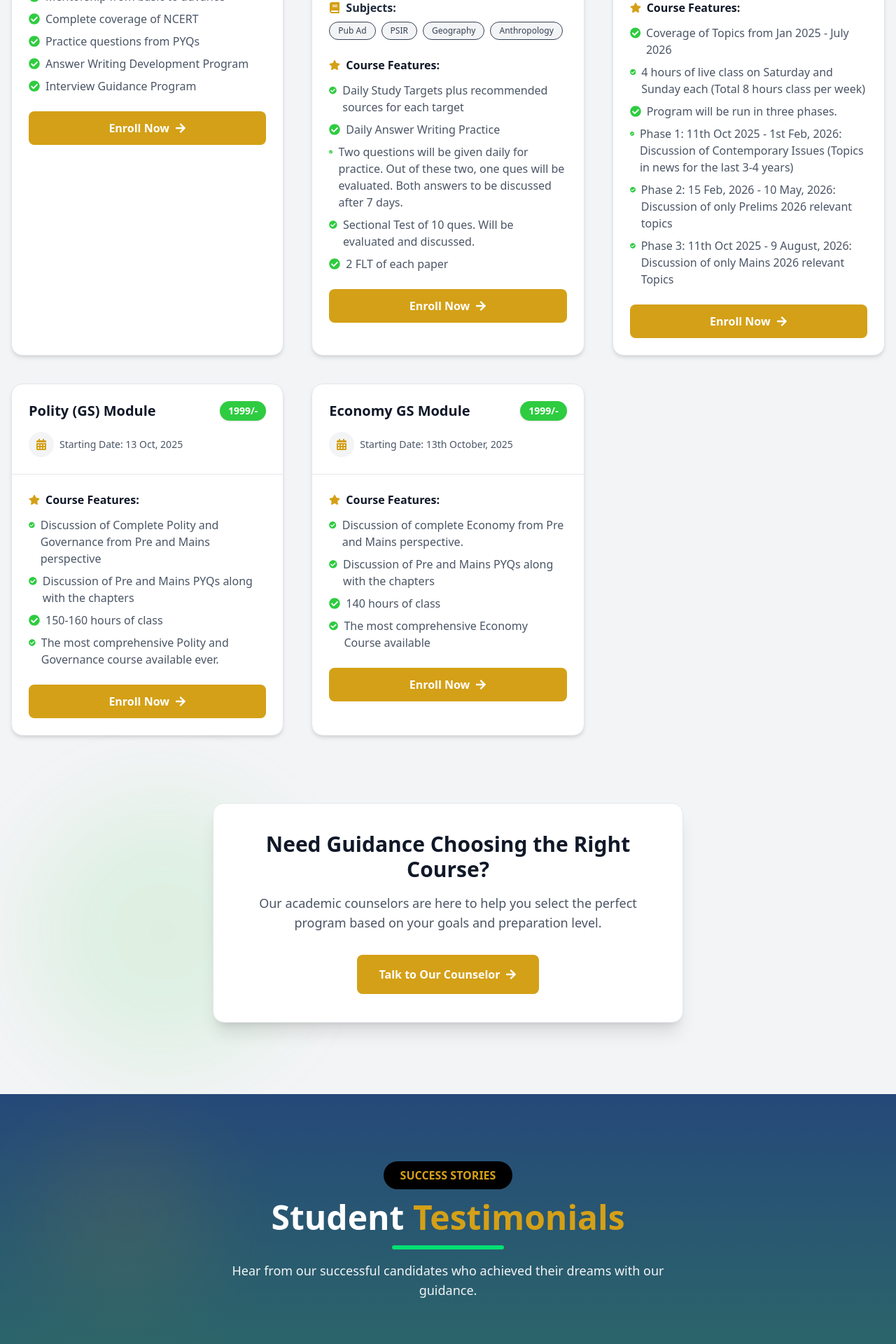
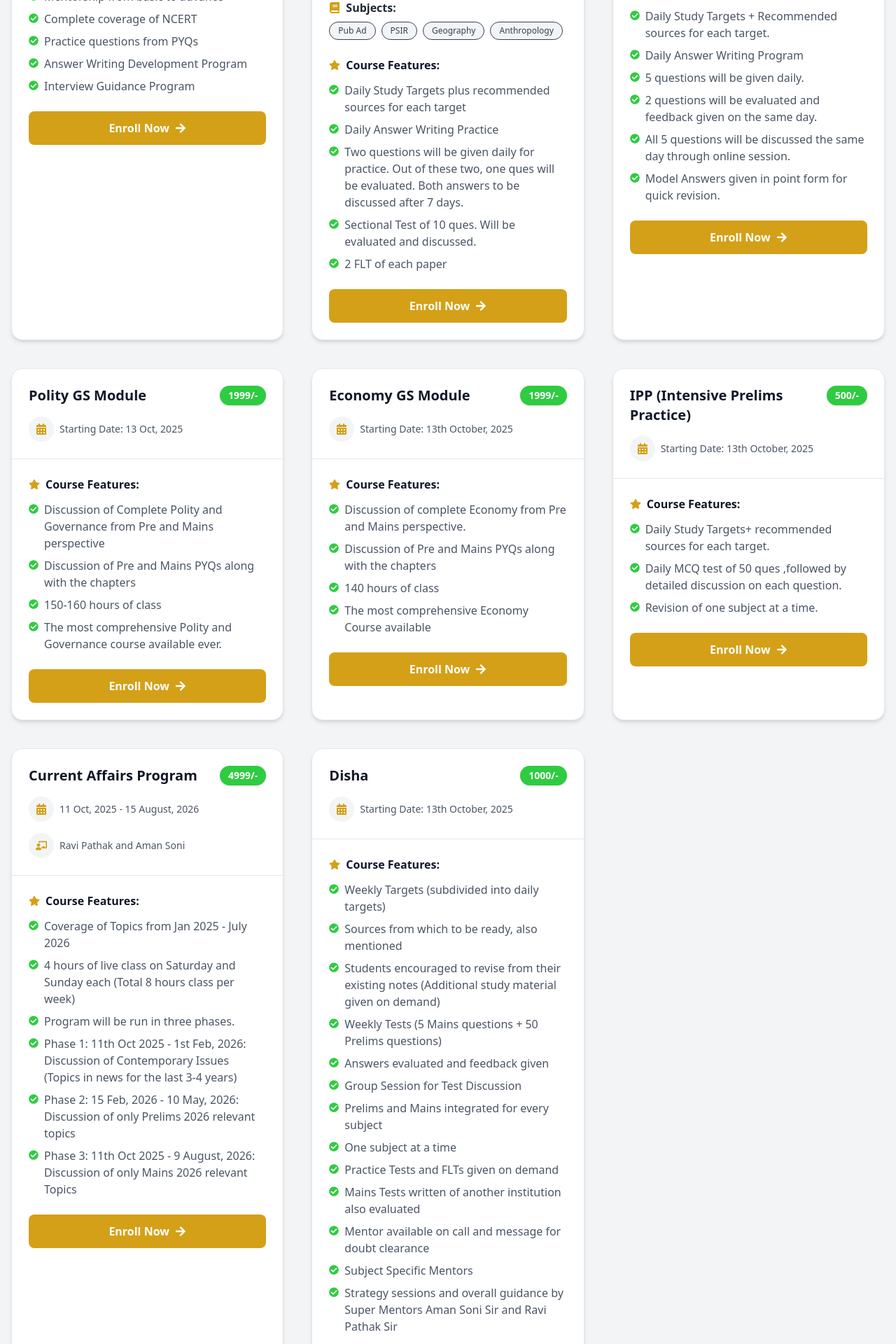
Before and after one commit to kalyandoki/Neenv-Landing-Page, a React (Vite) app: page / in a window 1280 px wide. Shown: the part 2660-4580 px from the top of the page at 70% size. Built offline with nearby package versions, Linux system fonts and the light colour scheme.

Commit message:
Neenv-IAS

```diff
--- a/src/components/ContactUs.jsx
+++ b/src/components/ContactUs.jsx
@@ -11,6 +11,7 @@ import {
   FaYoutube,
   FaCommentAlt,
 } from "react-icons/fa";
+import { FaXTwitter } from "react-icons/fa6";
 import { MdLocationOn, MdAccessTime } from "react-icons/md";
 
 const ContactUs = () => {
@@ -149,16 +150,36 @@ const ContactUs = () => {
                   Follow Us
                 </h4>
                 <div className="flex space-x-3">
-                  <a className="w-10 h-10 rounded-full bg-gray-100 flex items-center justify-center text-[#1877F2] hover:bg-[#1877F2] hover:text-white transition">
+                  <a
+                    href="https://www.facebook.com/share/14JVZbKhEmW/"
+                    target="_blank"
+                    rel="noopener noreferrer"
+                    className="w-10 h-10 rounded-full bg-gray-100 flex items-center justify-center text-[#1877F2] hover:bg-[#1877F2] hover:text-white transition"
+                  >
                     <FaFacebookF size={22} />
                   </a>
-                  <a className="w-10 h-10 rounded-full bg-gray-100 flex items-center justify-center text-[#1DA1F2] hover:bg-[#1DA1F2] hover:text-white transition">
-                    <FaTwitter size={22} />
+                  <a
+                    href="https://x.com/amansoni0907?t=UbljtlnD-pEOo98l9Zxxaw&s=09"
+                    target="_blank"
+                    rel="noopener noreferrer"
+                    className="w-10 h-10 rounded-full bg-gray-100 flex items-center justify-center text-[#000000] hover:bg-[#000] hover:text-white transition"
+                  >
+                    <FaXTwitter size={22} />
                   </a>
-                  <a className="w-10 h-10 rounded-full bg-gray-100 flex items-center justify-center text-[#E4405F] hover:bg-[#E4405F] hover:text-white transition">
+                  <a
+                    href="https://www.instagram.com/amansoni0907?igsh=NmNhMndpZXBuZ2Jv"
+                    target="_blank"
+                    rel="noopener noreferrer"
+                    className="w-10 h-10 rounded-full bg-gray-100 flex items-center justify-center text-[#E4405F] hover:bg-[#E4405F] hover:text-white transition"
+                  >
                     <FaInstagram size={22} />
                   </a>
-                  <a className="w-10 h-10 rounded-full bg-gray-100 flex items-center justify-center text-[#FF0000] hover:bg-[#FF0000] hover:text-white transition">
+                  <a
+                    href="https://youtube.com/playlist?list=PLsL82bR4GX4yxkO_H5orTADxfqm9ghVyG&si=aZP-Py7fKjD2lFpA"
+                    target="_blank"
+                    rel="noopener noreferrer"
+                    className="w-10 h-10 rounded-full bg-gray-100 flex items-center justify-center text-[#FF0000] hover:bg-[#FF0000] hover:text-white transition"
+                  >
                     <FaYoutube size={22} />
                   </a>
                 </div>
--- a/src/components/Courses.jsx
+++ b/src/components/Courses.jsx
@@ -45,23 +45,24 @@ const Courses = () => {
     },
     {
       id: 3,
-      title: "Current Affairs Program",
-      category: "current",
-      price: "4999/-",
-      duration: "11 Oct, 2025 - 15 August, 2026",
-      faculty: "Ravi Pathak and Aman Soni",
+      title: "DAP (Daily Answer Writing Practice)",
+      category: "gs",
+      price: "1000/-",
+      duration: "Starting Date: 13th October, 2025",
+      faculty: "",
       features: [
-        "Coverage of Topics from Jan 2025 - July 2026",
-        "4 hours of live class on Saturday and Sunday each (Total 8 hours class per week)",
-        "Program will be run in three phases.",
-        "Phase 1: 11th Oct 2025 - 1st Feb, 2026: Discussion of Contemporary Issues (Topics in news for the last 3-4 years)",
-        "Phase 2: 15 Feb, 2026 - 10 May, 2026: Discussion of only Prelims 2026 relevant topics",
-        "Phase 3: 11th Oct 2025 - 9 August, 2026: Discussion of only Mains 2026 relevant Topics",
+        "Daily Study Targets + Recommended sources for each target.",
+        "Daily Answer Writing Program",
+        "5 questions will be given daily.",
+        "2 questions will be evaluated and feedback given on the same day.",
+        "All 5 questions will be discussed the same day through online session.",
+        "Model Answers given in point form for quick revision.",
       ],
     },
+
     {
       id: 4,
-      title: "Polity (GS) Module",
+      title: "Polity GS Module",
       category: "gs",
       price: "1999/-",
       duration: "Starting Date: 13 Oct, 2025",
@@ -85,6 +86,58 @@ const Courses = () => {
         "Discussion of Pre and Mains PYQs along with the chapters",
         "140 hours of class",
         "The most comprehensive Economy Course available",
+      ],
+    },
+    {
+      id: 6,
+      title: "IPP (Intensive Prelims Practice)",
+      category: "gs",
+      price: "500/-",
+      duration: "Starting Date: 13th October, 2025",
+      faculty: "",
+      features: [
+        "Daily Study Targets+ recommended sources for each target.",
+        "Daily MCQ test of 50 ques ,followed by detailed discussion on each question.",
+        "Revision of one subject at a time.",
+      ],
+    },
+    {
+      id: 7,
+      title: "Current Affairs Program",
+      category: "current",
+      price: "4999/-",
+      duration: "11 Oct, 2025 - 15 August, 2026",
+      faculty: "Ravi Pathak and Aman Soni",
+      features: [
+        "Coverage of Topics from Jan 2025 - July 2026",
+        "4 hours of live class on Saturday and Sunday each (Total 8 hours class per week)",
+        "Program will be run in three phases.",
+        "Phase 1: 11th Oct 2025 - 1st Feb, 2026: Discussion of Contemporary Issues (Topics in news for the last 3-4 years)",
+        "Phase 2: 15 Feb, 2026 - 10 May, 2026: Discussion of only Prelims 2026 relevant topics",
+        "Phase 3: 11th Oct 2025 - 9 August, 2026: Discussion of only Mains 2026 relevant Topics",
+      ],
+    },
+    {
+      id: 8,
+      title: "Disha",
+      category: "gs",
+      price: "1000/-",
+      duration: "Starting Date: 13th October, 2025",
+      faculty: "",
+      features: [
+        "Weekly Targets (subdivided into daily targets)",
+        "Sources from which to be ready, also mentioned",
+        "Students encouraged to revise from their existing notes (Additional study material given on demand)",
+        "Weekly Tests (5 Mains questions + 50 Prelims questions)",
+        "Answers evaluated and feedback given",
+        "Group Session for Test Discussion",
+        "Prelims and Mains integrated for every subject",
+        "One subject at a time",
+        "Practice Tests and FLTs given on demand",
+        "Mains Tests written of another institution also evaluated",
+        "Mentor available on call and message for doubt clearance",
+        "Subject Specific Mentors",
+        "Strategy sessions and overall guidance by Super Mentors Aman Soni Sir and Ravi Pathak Sir",
       ],
     },
   ];
@@ -389,8 +442,11 @@ const Courses = () => {
                         key={index}
                         className="flex items-start text-gray-600"
                       >
-                        <FaCheckCircle className="text-[#2ECC40] mt-1 mr-2" />
-                        <span>{feature}</span>
+                        <FaCheckCircle
+                          size={14} // fixed size
+                          className="text-[#2ECC40] mt-1 mr-2 flex-shrink-0"
+                        />
+                        {feature}
                       </li>
                     ))}
                   </ul>
--- a/src/components/Faculty.jsx
+++ b/src/components/Faculty.jsx
@@ -266,10 +266,20 @@ const Faculty = () => {
                     </div>
                   )}
                   <div className="flex space-x-3">
-                    <a className="w-10 h-10 rounded-full bg-gray-100 flex items-center justify-center text-[#FF0000] hover:bg-[#FF0000] hover:text-white transition">
+                    <a
+                      href="https://youtube.com/playlist?list=PLsL82bR4GX4yxkO_H5orTADxfqm9ghVyG&si=aZP-Py7fKjD2lFpA"
+                      target="_blank"
+                      rel="noopener noreferrer"
+                      className="w-10 h-10 rounded-full bg-gray-100 flex items-center justify-center text-[#FF0000] hover:bg-[#FF0000] hover:text-white transition"
+                    >
                       <FaYoutube size={22} />
                     </a>
-                    <a className="w-10 h-10 rounded-full bg-gray-100 flex items-center justify-center text-[#E4405F] hover:bg-[#E4405F] hover:text-white transition">
+                    <a
+                      href="https://www.instagram.com/amansoni0907?igsh=NmNhMndpZXBuZ2Jv"
+                      target="_blank"
+                      rel="noopener noreferrer"
+                      className="w-10 h-10 rounded-full bg-gray-100 flex items-center justify-center text-[#E4405F] hover:bg-[#E4405F] hover:text-white transition"
+                    >
                       <FaInstagram size={22} />
                     </a>
                   </div>
--- a/src/components/Footer.jsx
+++ b/src/components/Footer.jsx
@@ -10,6 +10,7 @@ import {
   FaWhatsapp,
   FaMapMarkerAlt,
 } from "react-icons/fa";
+import { FaXTwitter } from "react-icons/fa6";
 import NeevnLogo from "../assets/images/Neenv-IAS.png";
 
 const Footer = () => {
@@ -78,16 +79,36 @@ const Footer = () => {
               </a>
             </div> */}
             <div className="flex space-x-3">
-              <a className="w-10 h-10 rounded-full bg-gray-100 flex items-center justify-center text-[#1877F2] hover:bg-[#1877F2] hover:text-white transition">
+              <a
+                href="https://www.facebook.com/share/14JVZbKhEmW/"
+                target="_blank"
+                rel="noopener noreferrer"
+                className="w-10 h-10 rounded-full bg-gray-100 flex items-center justify-center text-[#1877F2] hover:bg-[#1877F2] hover:text-white transition"
+              >
                 <FaFacebookF size={22} />
               </a>
-              <a className="w-10 h-10 rounded-full bg-gray-100 flex items-center justify-center text-[#1DA1F2] hover:bg-[#1DA1F2] hover:text-white transition">
-                <FaTwitter size={22} />
+              <a
+                href="https://x.com/amansoni0907?t=UbljtlnD-pEOo98l9Zxxaw&s=09"
+                target="_blank"
+                rel="noopener noreferrer"
+                className="w-10 h-10 rounded-full bg-gray-100 flex items-center justify-center text-[#000000] hover:bg-[#000] hover:text-white transition"
+              >
+                <FaXTwitter size={22} />
               </a>
-              <a className="w-10 h-10 rounded-full bg-gray-100 flex items-center justify-center text-[#E4405F] hover:bg-[#E4405F] hover:text-white transition">
+              <a
+                href="https://www.instagram.com/amansoni0907?igsh=NmNhMndpZXBuZ2Jv"
+                target="_blank"
+                rel="noopener noreferrer"
+                className="w-10 h-10 rounded-full bg-gray-100 flex items-center justify-center text-[#E4405F] hover:bg-[#E4405F] hover:text-white transition"
+              >
                 <FaInstagram size={22} />
               </a>
-              <a className="w-10 h-10 rounded-full bg-gray-100 flex items-center justify-center text-[#FF0000] hover:bg-[#FF0000] hover:text-white transition">
+              <a
+                href="https://youtube.com/playlist?list=PLsL82bR4GX4yxkO_H5orTADxfqm9ghVyG&si=aZP-Py7fKjD2lFpA"
+                target="_blank"
+                rel="noopener noreferrer"
+                className="w-10 h-10 rounded-full bg-gray-100 flex items-center justify-center text-[#FF0000] hover:bg-[#FF0000] hover:text-white transition"
+              >
                 <FaYoutube size={22} />
               </a>
             </div>
@@ -212,18 +233,17 @@ const Footer = () => {
               &copy; {new Date().getFullYear()} Neenv IAS. All rights reserved.
             </p>
             <div className="flex space-x-6">
-              <a
-                href="#"
-                className="text-gray-500 hover:text-white transition-colors"
-              >
-                Privacy Policy
-              </a>
-              <a
-                href="#"
-                className="text-gray-500 hover:text-white transition-colors"
-              >
-                Terms of Service
-              </a>
+              <p className="text-gray-500 mb-4 md:mb-0">
+                Developed by{" "}
+                <a
+                  href="https://mannschaftit.com/"
+                  target="_blank"
+                  rel="noopener noreferrer"
+                  className="text-[#2ECC40] hover:underline"
+                >
+                  Mannschaft Infotech
+                </a>
+              </p>
             </div>
           </div>
         </div>
--- a/src/components/Testimonials.jsx
+++ b/src/components/Testimonials.jsx
@@ -23,70 +23,70 @@ const Testimonials = () => {
       name: "Vasu Aggarwal",
       role: "AIR-172, JKPS 2023",
       content:
-        "Neenv IAS has been instrumental in my success. The faculty's guidance and the comprehensive study material helped me crack the exam in my first attempt. I'm especially grateful for the answer writing development program.",
+        "I cannot forget those struggling days when I joined SRIAS - Regional Centre Jammu and came across a teacher, mentor & intellectual like you who did not only guide me like a teacher but also like an elder brother.",
       image: img1,
       type: "image",
     },
     {
       id: 2,
       name: "Reshma AL",
-      role: "AIR-256, UPSC 2018",
+      role: "AIR-256, UPSC 2020",
       content:
-        "Neenv IAS has been instrumental in my success. The faculty's guidance and the comprehensive study material helped me crack the exam in my first attempt. I'm especially grateful for the answer writing development program.",
+        "I was new to economics. But your classes made it really interesting and easy for me. Your classes were really amazing. It gave me good foundation and clear understanding of concepts. Even in my 4th attempt before going for the interview, I revised your notes. Thank you so much sir.",
       image: img2,
       type: "image",
     },
     {
       id: 3,
-      name: "Rahul Sharma",
-      role: "AIR-45, UPSC 2023",
+      name: "Ravisankar Sharma",
+      role: "AIR-37, IFoS 2018",
       content:
-        "Neenv IAS has been instrumental in my success. The faculty's guidance and the comprehensive study material helped me crack the exam in my first attempt. I'm especially grateful for the answer writing development program.",
+        "It was indeed a great experience to see how such a tough technical subject like economics was made easily understandable by Aman Sir and that provided the foundation for my preparation for Prelims and GS3 Mains.",
       image: img3,
       type: "image",
     },
     {
       id: 4,
-      name: "Rahul Sharma",
-      role: "AIR-45, UPSC 2023",
+      name: "Ipsita Datta",
+      role: "DYSP, WBCS 2017",
       content:
-        "Neenv IAS has been instrumental in my success. The faculty's guidance and the comprehensive study material helped me crack the exam in my first attempt. I'm especially grateful for the answer writing development program.",
+        "Understanding business economics & market fluctuations becomes easy, all thanks to Aman Soni sir’s logical module teaching method.",
       image: img4,
       type: "image",
     },
     {
       id: 5,
-      name: "Rahul Sharma",
-      role: "AIR-45, UPSC 2023",
+      name: "Jithin Krishnan B",
+      role: "AIR-278, UPSC 2021",
       content:
-        "Neenv IAS has been instrumental in my success. The faculty's guidance and the comprehensive study material helped me crack the exam in my first attempt. I'm especially grateful for the answer writing development program.",
+        "Aman Sir Masters in simplifying Economics with relatable examples and illustrations.",
       image: img5,
       type: "image",
     },
     {
       id: 6,
-      name: "Rahul Sharma",
-      role: "AIR-45, UPSC 2023",
+      name: "Divya Chandran",
+      role: "AIR-397, Civil Services 2018",
       content:
-        "Neenv IAS has been instrumental in my success. The faculty's guidance and the comprehensive study material helped me crack the exam in my first attempt. I'm especially grateful for the answer writing development program.",
+        "Aman Sir's GS-3 handouts and revision of Economic Survey were very helpful in my preparation. Thank you for your guidance in GS-3.",
       image: img6,
       type: "image",
     },
     {
       id: 7,
-      name: "Rahul Sharma",
-      role: "AIR-45, UPSC 2023",
+      name: "Ashish Chugh",
+      role: "Indian Telecom Service (2014), UPSC ESE AIR-30",
       content:
-        "Neenv IAS has been instrumental in my success. The faculty's guidance and the comprehensive study material helped me crack the exam in my first attempt. I'm especially grateful for the answer writing development program.",
+        "Aman sir is very dedicated and supports every hardworking student to the fullest.",
       image: img7,
       type: "image",
     },
     {
       id: 8,
-      name: "Rahul Sharma",
-      role: "AIR-45, UPSC 2023",
+      name: "Muhammad Afzal",
+      role: "AIR-599, CSE 2022",
       content:
-        "Neenv IAS has been instrumental in my success. The faculty's guidance and the comprehensive study material helped me crack the exam in my first attempt. I'm especially grateful for the answer writing development program.",
+        "Being from an engineering background, I had no prior knowledge of economics. Aman Soni Sir's classes helped me build a strong foundation. I used his notes and cleared UPSC. Thank you, sir!",
       image: img8,
       type: "image",
     },
@@ -134,7 +134,7 @@ const Testimonials = () => {
             SUCCESS STORIES
           </span>
           <h2 className="text-4xl md:text-5xl font-extrabold text-white">
-            Student <span className="text-[#d4a017]">Testimonials</span>
+            Toppers' <span className="text-[#d4a017]">Talk</span>
           </h2>
           <div className="w-40 h-1.5 bg-green-400 mx-auto rounded-full my-4"></div>
           <p className="text-gray-100 max-w-2xl mx-auto text-lg">
```
